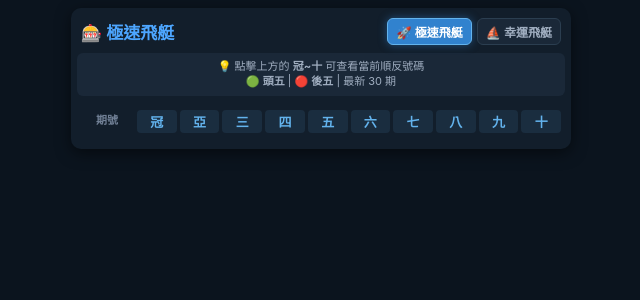
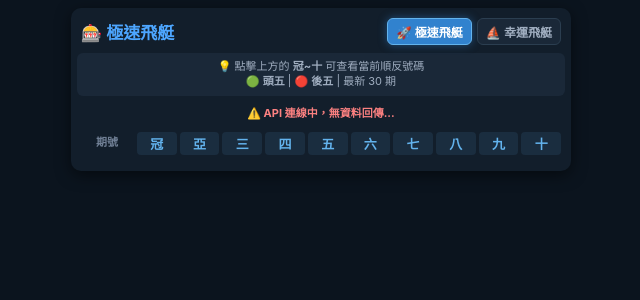
Before and after one commit to zse0915052180-jpg/my-lottery-app, a Flask app: page / in a window 1280 px wide. Shown: the top 300 px of the page, without its empty margins (319-959 px from the left). Run offline with Flask 3, Linux system fonts and the light colour scheme; data that the repository does not hold is empty.

Commit message:
Update index.html

```diff
--- a/templates/index.html
+++ b/templates/index.html
@@ -213,6 +213,7 @@
         <div class="header-area">
             <h2>🎰 <span id="lotteryTitle">極速飛艇</span></h2>
             <div class="lottery-tabs">
+                <!-- 正確對應代碼：極速 10035，幸運 10057 -->
                 <button id="btn10035" class="tab-btn active" onclick="switchLottery('10035', '極速飛艇')">🚀 極速飛艇</button>
                 <button id="btn10057" class="tab-btn" onclick="switchLottery('10057', '幸運飛艇')">⛵ 幸運飛艇</button>
             </div>
@@ -251,7 +252,6 @@
         </div>
     </div>
 
-    <!-- 點擊空白處自動關閉的小彈窗 -->
     <div id="modalOverlay" class="modal-overlay" onclick="closeModalDirect()">
         <div class="modal-card" onclick="event.stopPropagation()">
             <span class="modal-close" onclick="closeModalDirect()">&times;</span>
@@ -324,6 +324,7 @@
         async function fetchData() {
             const statusDiv = document.getElementById('status');
             const tableBody = document.getElementById('tableBody');
+
             const apiUrl = `/api/get-lottery?lotCode=${currentLotCode}`;
 
             try {
@@ -375,6 +376,8 @@
                         `;
                         tableBody.innerHTML += row;
                     });
+                } else {
+                    statusDiv.innerHTML = '<span style="color: #fc8181;">⚠️ API 連線中，無資料回傳...</span>';
                 }
             } catch (error) {
                 console.error(error);
```
